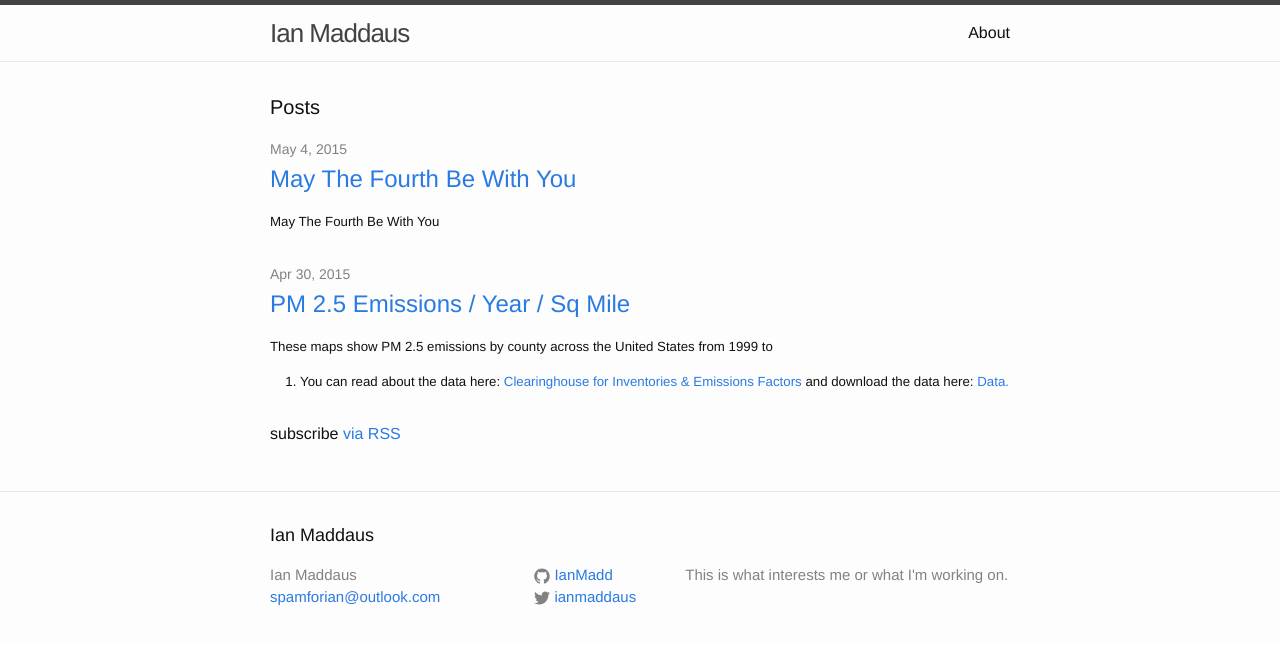
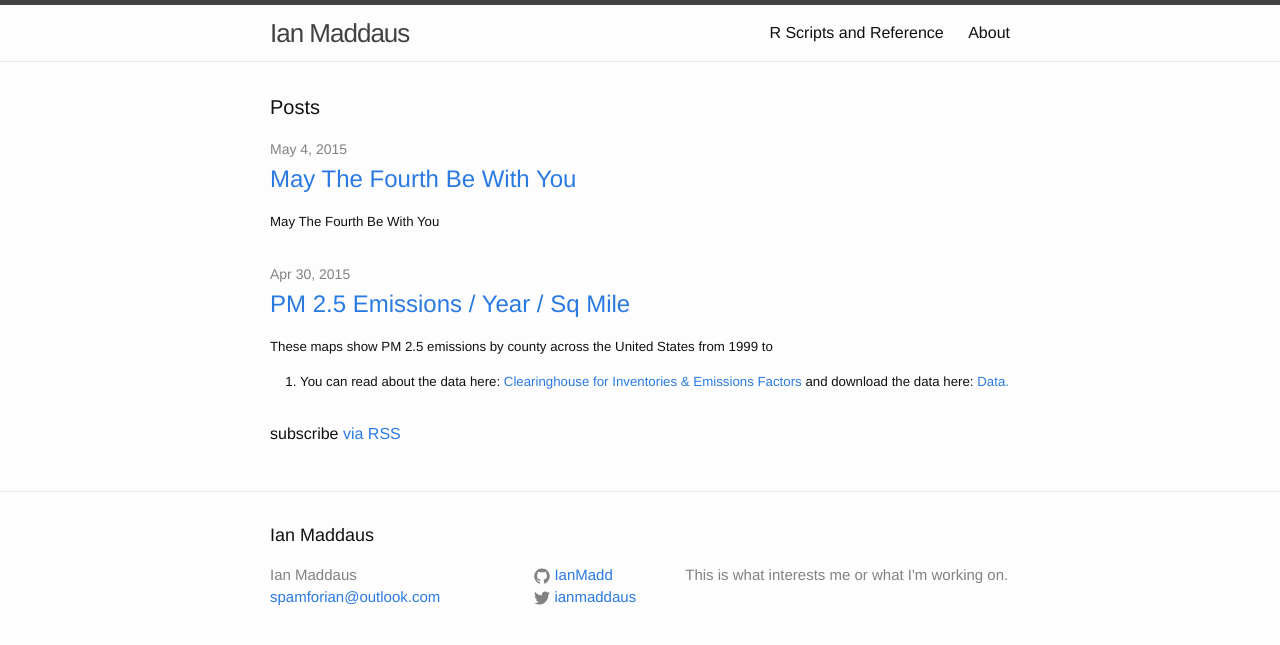
Before and after one commit to Ian-Ma/Ian-Ma.github.io, a Jekyll site: the page built from index.html, in a window 1280 px wide. Shown: the top 645 px of the page. Built offline with Jekyll 4.4.1, drawn with Linux system fonts in a browser that asks for light colours.

Commit message:
updating file rscripts.html

```diff
--- a/R Scripts.html
+++ b/Rscripts.html
@@ -1,5 +1,7 @@
 ---
-layout: default
+layout: page
+title: R Scripts and Reference
+permalink: /rscripts/
 ---
 
 <div class="home">
```
